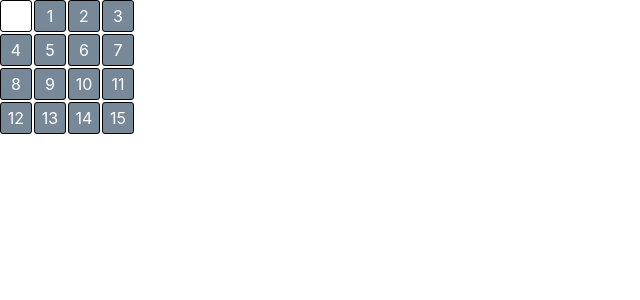
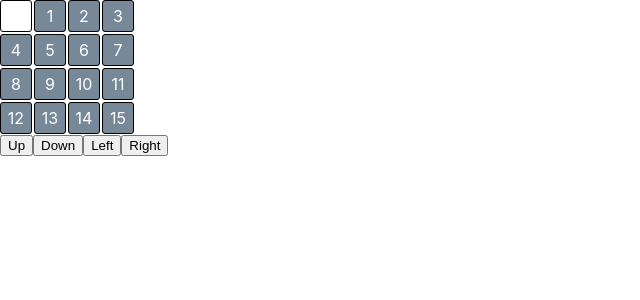
Before and after one commit to PierceLanternStudios/15tile, a React (Create React App) app: page / in a window 1280 px wide. Shown: the top 300 px of the page, without its empty margins (0-640 px from the left). Built offline with nearby package versions, Linux system fonts and the light colour scheme.

Commit message:
first pass at reducer implementation for moving tiles around

```diff
--- a/src/features/game/game.tsx
+++ b/src/features/game/game.tsx
@@ -1,7 +1,7 @@
 import { useState } from "react";
 
 import { useAppDispatch, useAppSelector } from "../../app/hooks";
-import { selectGrid } from "./gameSlice";
+import { moveUp, moveDown, moveLeft, moveRight, selectGrid } from "./gameSlice";
 import styles from "./game.module.css";
 
 export function GameBoard() {
@@ -9,6 +9,7 @@ export function GameBoard() {
   const grid = useAppSelector(selectGrid);
 
   return (
+    <div>
       <div className={styles.grid}>
         {grid.map((row) => (
           <div className={styles.row}>
@@ -22,5 +23,10 @@ export function GameBoard() {
           </div>
         ))}
       </div>
+      <button onClick={() => dispatch(moveUp())}>Up</button>
+      <button onClick={() => dispatch(moveDown())}>Down</button>
+      <button onClick={() => dispatch(moveLeft())}>Left</button>
+      <button onClick={() => dispatch(moveRight())}>Right</button>
+    </div>
   );
 }
--- a/src/features/game/gameSlice.ts
+++ b/src/features/game/gameSlice.ts
@@ -3,6 +3,7 @@ import { type RootState } from "../../app/store";
 
 export interface gameState {
   grid: number[][];
+  openPos: { row: Number; col: Number };
 }
 
 const initialState: gameState = {
@@ -12,19 +13,73 @@ const initialState: gameState = {
     [8, 9, 10, 11],
     [12, 13, 14, 15],
   ],
+  openPos: { row: 0, col: 0 },
 };
 
 export const gameSlice = createSlice({
   name: "game",
   initialState,
-  reducers: {},
+  reducers: {
+    moveLeft: (state) => {
+      // no-op if empty spot is on right col:
+      if (state.openPos.col === state.grid[0].length - 1) return;
+
+      // otherwise flip flop:
+      const row = Number(state.openPos.row);
+      const col = Number(state.openPos.col);
+      state.grid[row][col] = state.grid[row][col + 1];
+      state.grid[row][col + 1] = 0;
+      state.openPos.col = col + 1;
+      return;
+    },
+
+    moveRight: (state) => {
+      // no-op if empty spot is on left col:
+      if (state.openPos.col === 0) return;
+
+      // otherwise flip flop:
+      const row = Number(state.openPos.row);
+      const col = Number(state.openPos.col);
+      state.grid[row][col] = state.grid[row][col - 1];
+      state.grid[row][col - 1] = 0;
+      state.openPos.col = col - 1;
+      return;
+    },
+
+    moveUp: (state) => {
+      // no-op if empty spot is on bottom row:
+      if (state.openPos.row === state.grid.length - 1) return;
+
+      // otherwise flip flop:
+      const row = Number(state.openPos.row);
+      const col = Number(state.openPos.col);
+      state.grid[row][col] = state.grid[row + 1][col];
+      state.grid[row + 1][col] = 0;
+      state.openPos.row = row + 1;
+      return;
+    },
+
+    moveDown: (state) => {
+      // no-op if empty spot is on right col:
+      if (state.openPos.row === 0) return;
+
+      // otherwise flip flop:
+      const row = Number(state.openPos.row);
+      const col = Number(state.openPos.col);
+      state.grid[row][col] = state.grid[row - 1][col];
+      state.grid[row - 1][col] = 0;
+      state.openPos.col = col - 1;
+      return;
+    },
+  },
 });
 
 //selectors
 export const selectGrid = (state: RootState) => state.game.grid;
+export const selectOpenPos = (state: RootState) => state.game.openPos;
 
 //action generators
-export const {} = gameSlice.actions;
+export const { moveDown, moveLeft, moveRight, moveUp } = gameSlice.actions;
 
 //primary reducer
 export default gameSlice.reducer;
```
Lines whose indentation alone changed are shown as unchanged.
